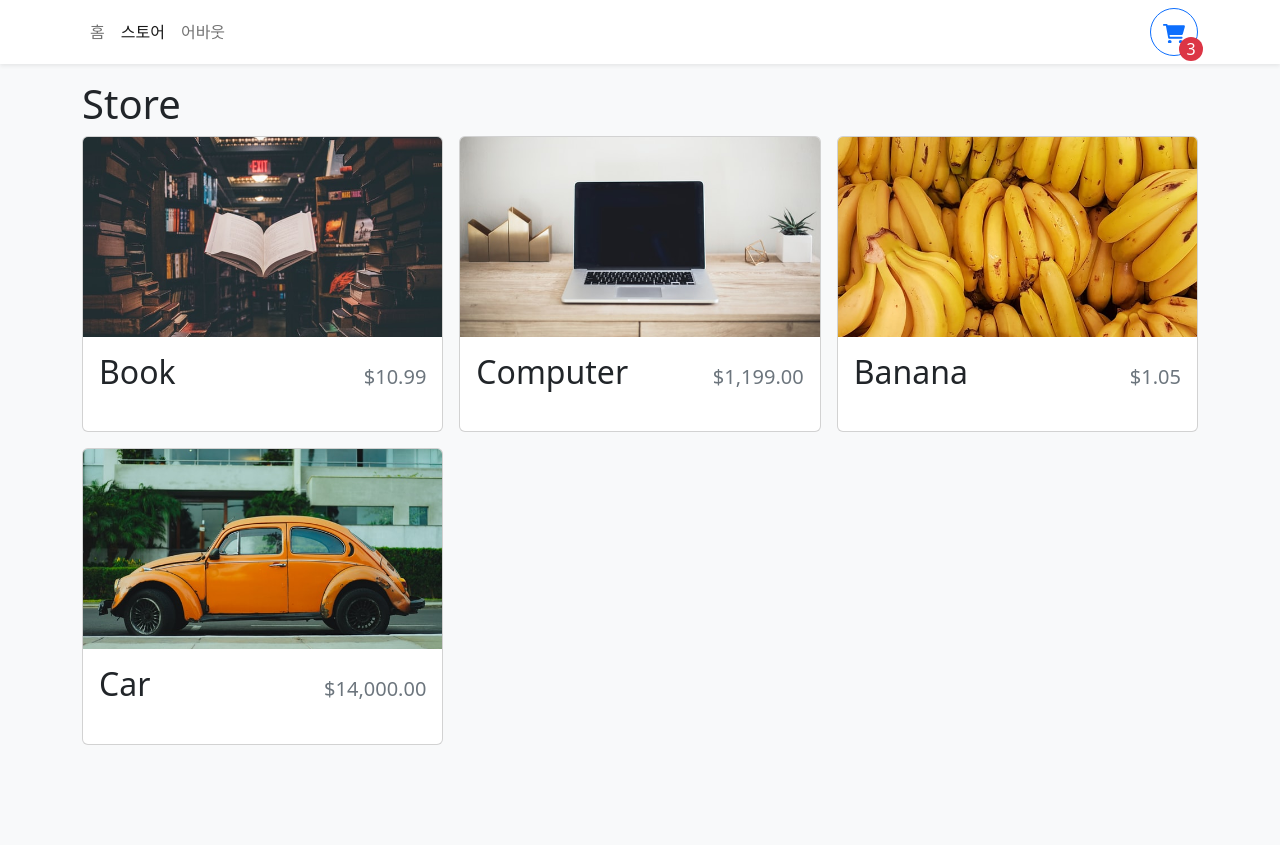
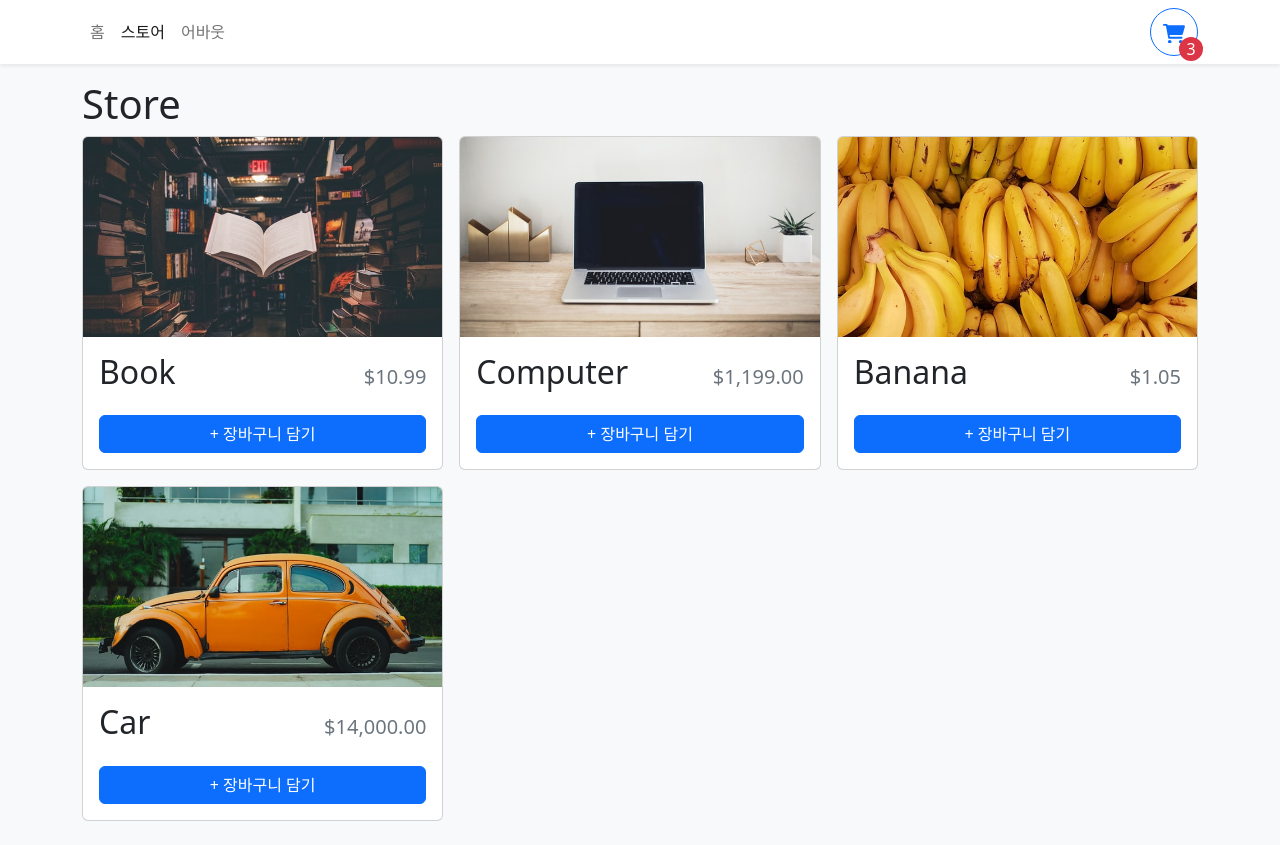
Before and after one commit to rlawlsdn263/react-typescript-shopping-cart, a React (Vite) app: page /store in a window 1280 px wide. Before the commit the page ends 800 px from the top, so only its background shows below. Built offline with nearby package versions, Linux system fonts and the light colour scheme.

Commit message:
[🎨스타일] StoreItem 카드 컴포넌트 버튼 UI 완성
- 장바구니 담기 버튼
- +, - 버튼

```diff
--- a/src/components/StoreItem.tsx
+++ b/src/components/StoreItem.tsx
@@ -1,4 +1,4 @@
-import { Card } from "react-bootstrap";
+import { Button, Card } from "react-bootstrap";
 import { formatCurrency } from '../utils/_index';
 
 //prop의 타입 정하기
@@ -10,8 +10,11 @@
 }
 
 export function StoreItem({id, name, price, imgUrl}: StoreItemProps) {
+
+  const quantity = 0;
+
   return(
-  <Card>
+  <Card className="h-100">
     <Card.Img
       variant='top' src={imgUrl}
       height="200px"
@@ -22,6 +25,30 @@
         <span className="fs-2">{name}</span>
         <span className="ms-2 text-muted">{formatCurrency(price)}</span>
       </Card.Title>
+      <div className="mt-auto">
+        {/* 조건부 렌더링 */}
+        {quantity === 0 ? (
+          <Button className="w-100">+ 장바구니 담기</Button>
+        ) :
+        <div
+          className="d-flex align-items-center flex-column"
+          style={{gap: "0.5rem"}}
+        >
+          <div
+            className="d-flex align-items-center justify-content-center"
+            style={{gap: "0.5rem"}}
+          >
+            <Button>-</Button>
+            <div>
+              <span className="fs-3">{quantity}</span> in cart
+            </div>
+            <Button>+</Button>
+          </div>
+          <Button  variant="danger" size="sm">
+            Remove
+          </Button>
+        </div>}
+      </div>
     </Card.Body>
   </Card>
   )
```
